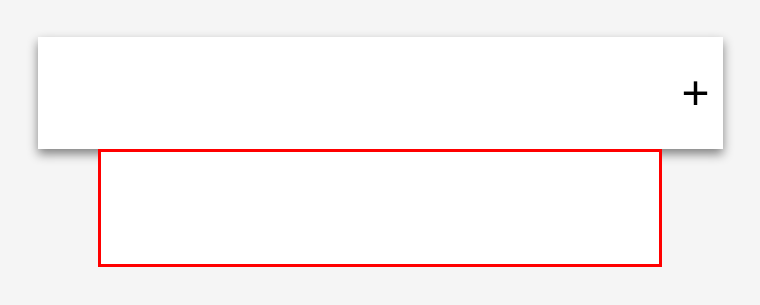
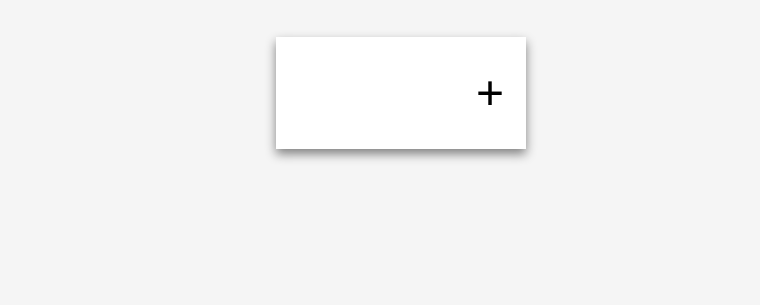
Before and after one commit to GarrettAnderson/todo, a website: page public/index.html in a window 1280 px wide. Shown: the part 113-418 px from the top of the page, without its empty margins (239-999 px from the left). Drawn offline with Linux system fonts and the light colour scheme.

Commit message:
added styles to the list so that each list item has a white background and shows below in order of addition. updated the delete function so the individual list item is removed from the dom when the delete button is clicked.

```diff
--- a/public/main.js
+++ b/public/main.js
@@ -48,6 +48,7 @@ addButton.addEventListener('click', addListItem)
   function deleteListItem(item) {
     console.log(item)
     // item.strike()
+    item.remove()
     item.classList.add('strikethrough')
     // Get the individual todo list item
      let individualItem = document.querySelector('indivListItem')
--- a/public/screen.css
+++ b/public/screen.css
@@ -15,6 +15,7 @@ body {
   flex-direction: column;
   align-items: center; */
   background-color: #F5F5F5;
+  min-width: 270px;
 }
 
 main {
@@ -40,7 +41,7 @@ button.addToDo {
   background: transparent;
   font-size: 3rem;
   position: relative;
-  right: 3rem;
+  right: 1rem;
 }
 
 .strikethrough {
@@ -50,14 +51,21 @@ button.addToDo {
 .inputAddSection {
     display: flex;
     height: 7rem;
-    width: 85%;
+    width: 250px;
     margin: 0 auto;
     justify-content: center;
+    background-color: #fff;
+    box-shadow: 0px 5px 10px grey;
 }
 
 .inputAddSection input {
-  box-shadow: 0px 5px 10px grey;
+  /* box-shadow: 0px 5px 10px grey; */
   border: none;
+  width: 100%;
+}
+
+.inputAddSection input:focus {
+  outline: none;
 }
 
 .toDoList {
@@ -66,12 +74,21 @@ button.addToDo {
   display: flex;
   justify-content: center;
   align-items: center;
-  height: 7em;
-  width: 54%;
+  flex-direction: column;
+  /* height: 7em;
+  width: 73%;
   background-color: white;
   border: 3px solid red;
+  position: relative; */
+}
+
+.indivListItem {
+  background-color: #fff;
+  min-width: 250px;
   position: relative;
-  left: -1.3em;
+  left: -20px;
+  border-top: 1px solid;
+  box-shadow: 0px 5px 10px grey;
 }
 
 .indivListItem span {
```
